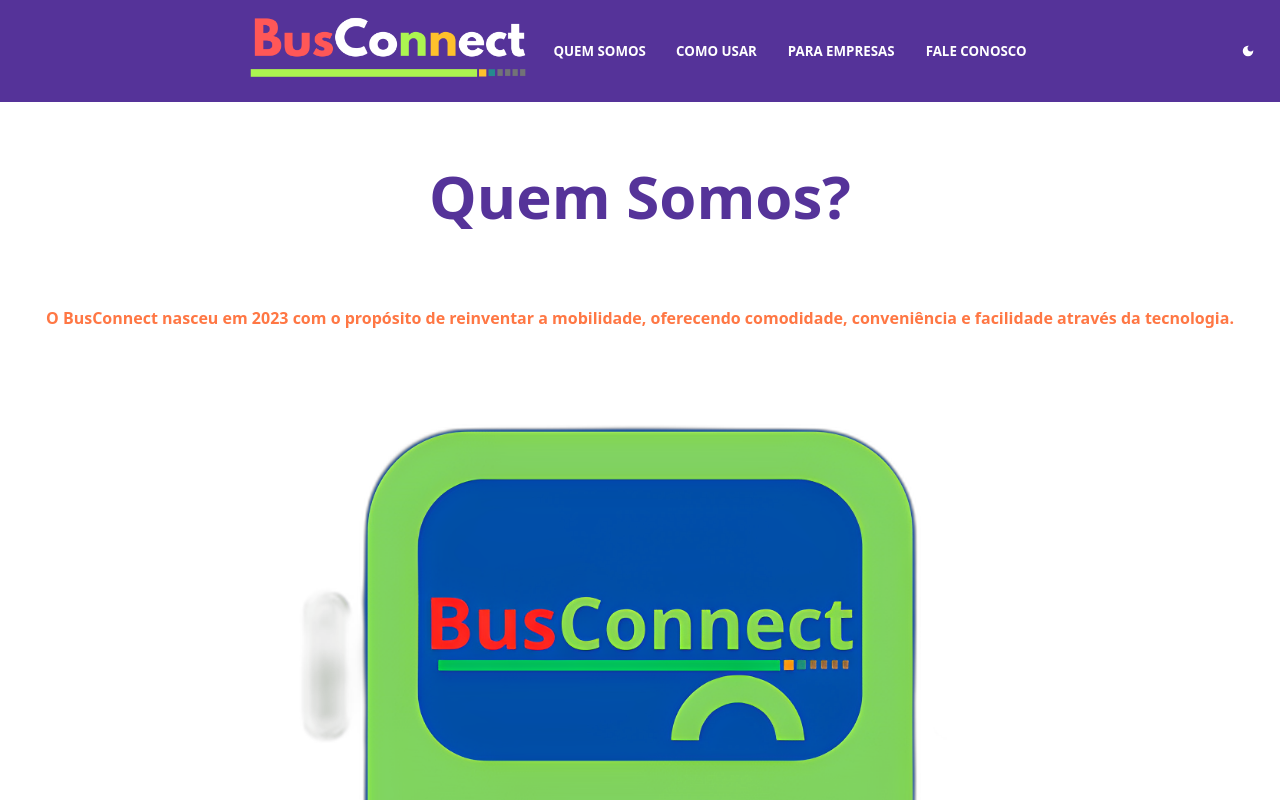
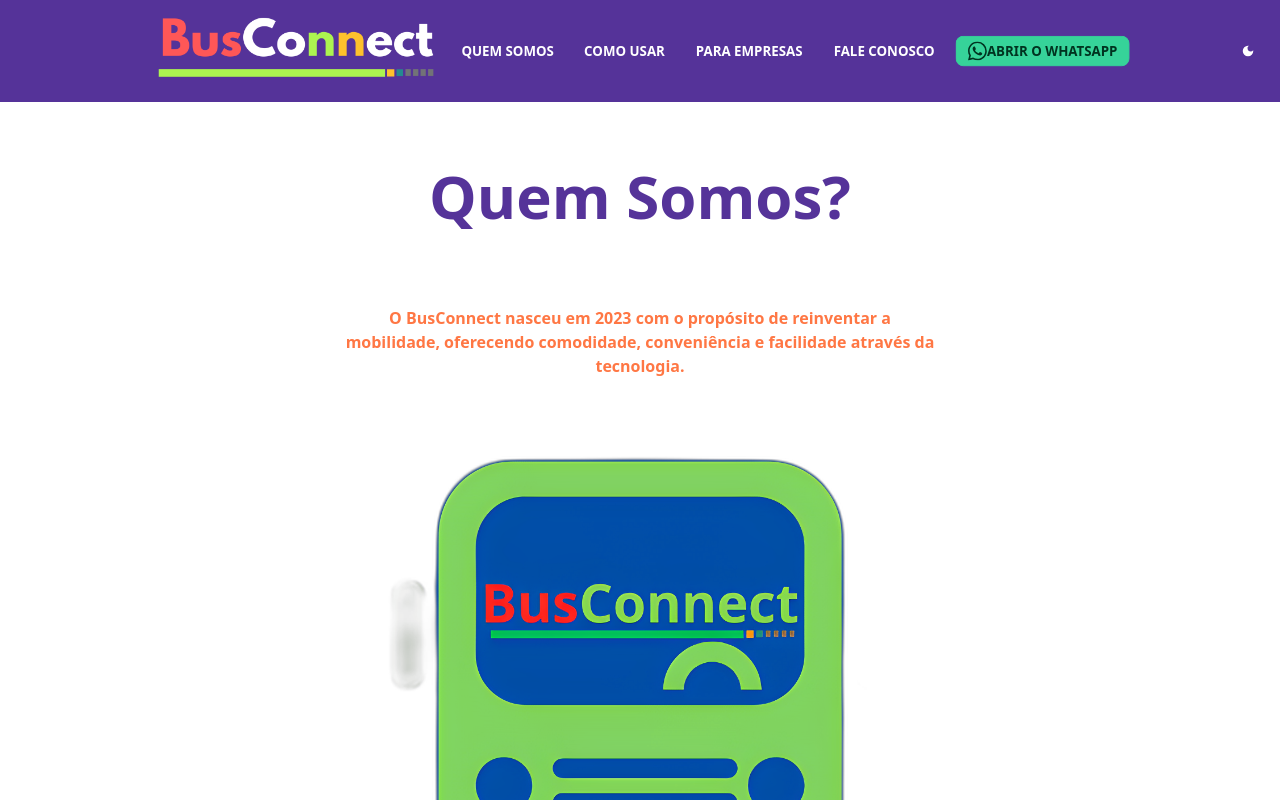
Before and after one commit to viniciusgdr/busconnect, a Next.js app: page /quem-somos in a window 1280 px wide. Shown: the top 800 px of the page. Built offline with nearby package versions, Linux system fonts and the light colour scheme.

Commit message:
chore: ensure url links whatsapp

```diff
--- a/components/navbar.tsx
+++ b/components/navbar.tsx
@@ -1,7 +1,7 @@
 import Image from 'next/image'
-import { useEffect, useState } from 'react'
 import { MdDarkMode } from 'react-icons/md'
 import Link from 'next/link'
+import { BsWhatsapp } from 'react-icons/bs'
 
 export function Navbar() {
   const toggleDarkMode = () => {
@@ -53,6 +53,10 @@
                   )
                 })
               }
+              <a className="btn btn-success btn-sm rounded-btn" href='https://wa.me/558183064666'>
+                <BsWhatsapp size={20} />{' '}
+                Abrir o WhatsApp
+              </a>
             </ul>
           </div>
           <div className="hidden lg:flex">
@@ -65,6 +69,12 @@
                 )
               })
             }
+            <div className="flex items-stretch">
+              <a className="btn btn-success btn-sm rounded-btn" href='https://wa.me/558183064666'>
+                <BsWhatsapp size={20} />{' '}
+                Abrir o WhatsApp
+              </a>
+            </div>
           </div>
         </div>
         <div className="navbar-end">
--- a/pages/index.tsx
+++ b/pages/index.tsx
@@ -34,7 +34,7 @@
         >
           <div className="hero flex flex-col items-center">
             <div className="p-[45px] text-center">
-              <h1 className="text-4xl font-bold text-[#553399]">
+              <h1 className="text-4xl font-bold text-[#553399] p-2">
                 A BusConnect te leva muito mais longe
               </h1>
               <p className="text-xl font-bold">
@@ -43,8 +43,11 @@
               <p className="text-xl text-[#F74] font-bold">
                 Se locomover em Camaragibe nunca foi tão prático e rápido
               </p>
-              <button className="btn btn-success">WhatsApp</button>
-              </div>
+              <a className="btn btn-success btn-sm rounded-btn " href='https://wa.me/558183064666'>
+                <BsWhatsapp size={20} />{' '}
+                Abrir o WhatsApp
+              </a>
+            </div>
           </div>
           <div className="hero hero-content flex flex-col w-1/3 p-4">
             <h1 className="text-4xl font-bold text-[#553399]">
@@ -174,7 +177,7 @@
         <p className="text-xl text-white">
           Trace rotas para ir de uma lugar para outro e tenha as melhores opções até o destino.
         </p>
-        <TbRoute size={250} color="#553399"/>
+        <TbRoute size={250} color="#553399" />
       </div>
       <div className="flex flex-col justify-center w-auto items-center self-center  rounded-md p-4">
         <MdPayment
@@ -182,12 +185,12 @@
           color='#F74'
         />
         <h1 className="text-4xl font-bold text-white">
-        Recarga Digital a qualquer momento
+          Recarga Digital a qualquer momento
         </h1>
         <p className="text-xl text-white">
-        Recarregue seu Cartão direto pelo WhatsApp via PIX!
+          Recarregue seu Cartão direto pelo WhatsApp via PIX!
         </p>
-        <MdVerifiedUser size={250} color="#553399"/>
+        <MdVerifiedUser size={250} color="#553399" />
       </div>
       <h1 className="text-4xl font-bold p-8 text-center">Veja como funciona!</h1>
       <div className="border-solid border-2 border-sky-500 flex flex-col justify-center w-auto bg-black self-center rounded-lg p-8">
@@ -229,7 +232,7 @@
       <Main />
       <Services />
       <Partnerships />
-      <Footer  />
+      <Footer />
     </>
   )
 }
--- a/pages/para-empresas.tsx
+++ b/pages/para-empresas.tsx
@@ -56,7 +56,7 @@
         <p className="flex flex-col justify-center w-1/2 text-center">
           Entre em contato conosco através do Whatsapp, clicando no botão abaixo.
         </p>
-        <Link href='https://api.whatsapp.com/send?phone=5511999999999'>
+        <Link href='https://api.whatsapp.com/send?phone=558183064666'>
           <button className="bg-white text-[#F74] p-4 rounded-lg">
             Fale Conosco
           </button>
--- a/pages/quem-somos.tsx
+++ b/pages/quem-somos.tsx
@@ -6,10 +6,12 @@
   return (
     <div className="h-screen flex flex-col items-center">
       <h1 className='text-center text-6xl p-16 text-[#553399] font-bold'>Quem Somos?</h1>
-      <div className="flex flex-col justify-center w-auto items-center self-center  rounded-md p-4">
-        <p className="text-[#F74] font-bold">O BusConnect nasceu em 2023 com o propósito de reinventar a mobilidade, oferecendo comodidade, conveniência e facilidade através da tecnologia.</p>
+      <div className="flex flex-col justify-center items-center p-4">
+        <p className="flex flex-col justify-center w-1/2 text-[#F74] font-bold text-center">
+        O BusConnect nasceu em 2023 com o propósito de reinventar a mobilidade, oferecendo comodidade, conveniência e facilidade através da tecnologia.
+        </p>
       </div>
-      <Image src="/nobg-busconnect.png" alt="Logo" width={800} height={150} className="p-4" />
+      <Image src="/nobg-busconnect.png" alt="Logo" width={600} height={150} className="p-4" />
     </div>
   )
 }
```
